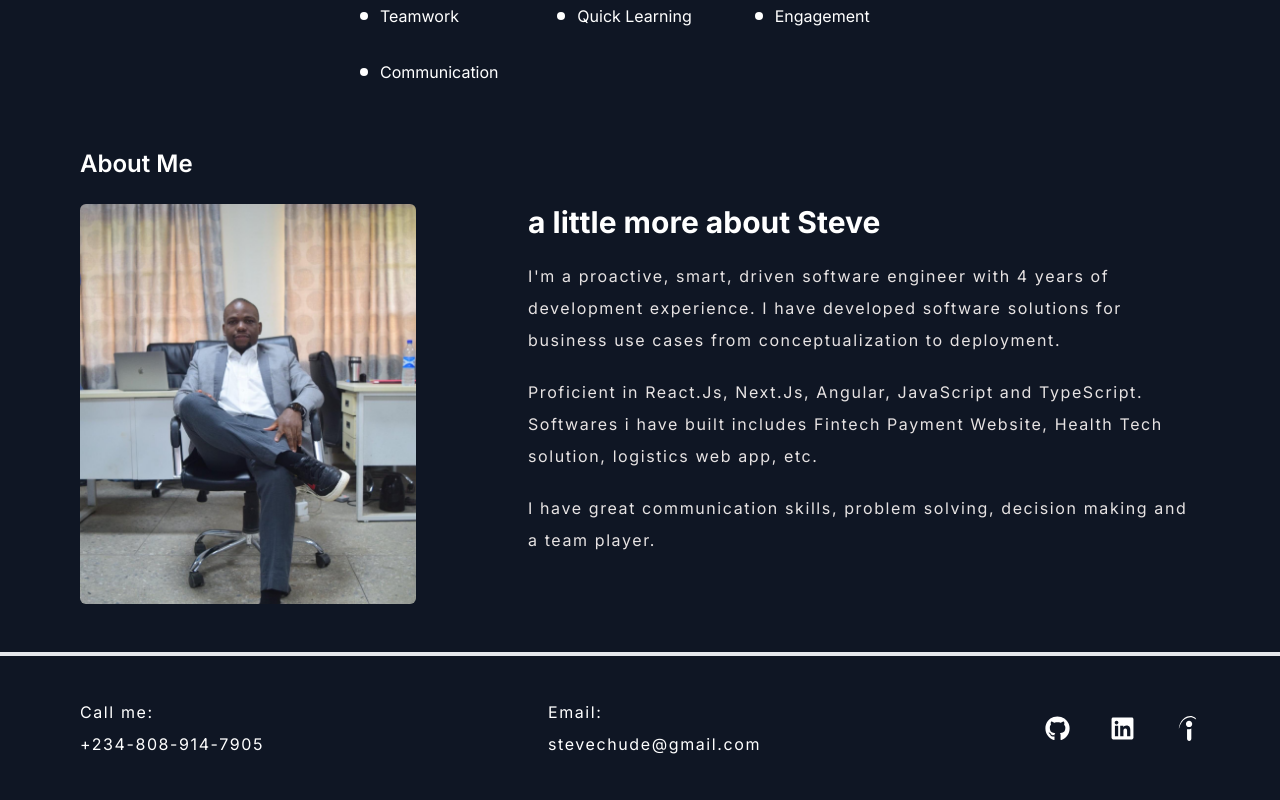
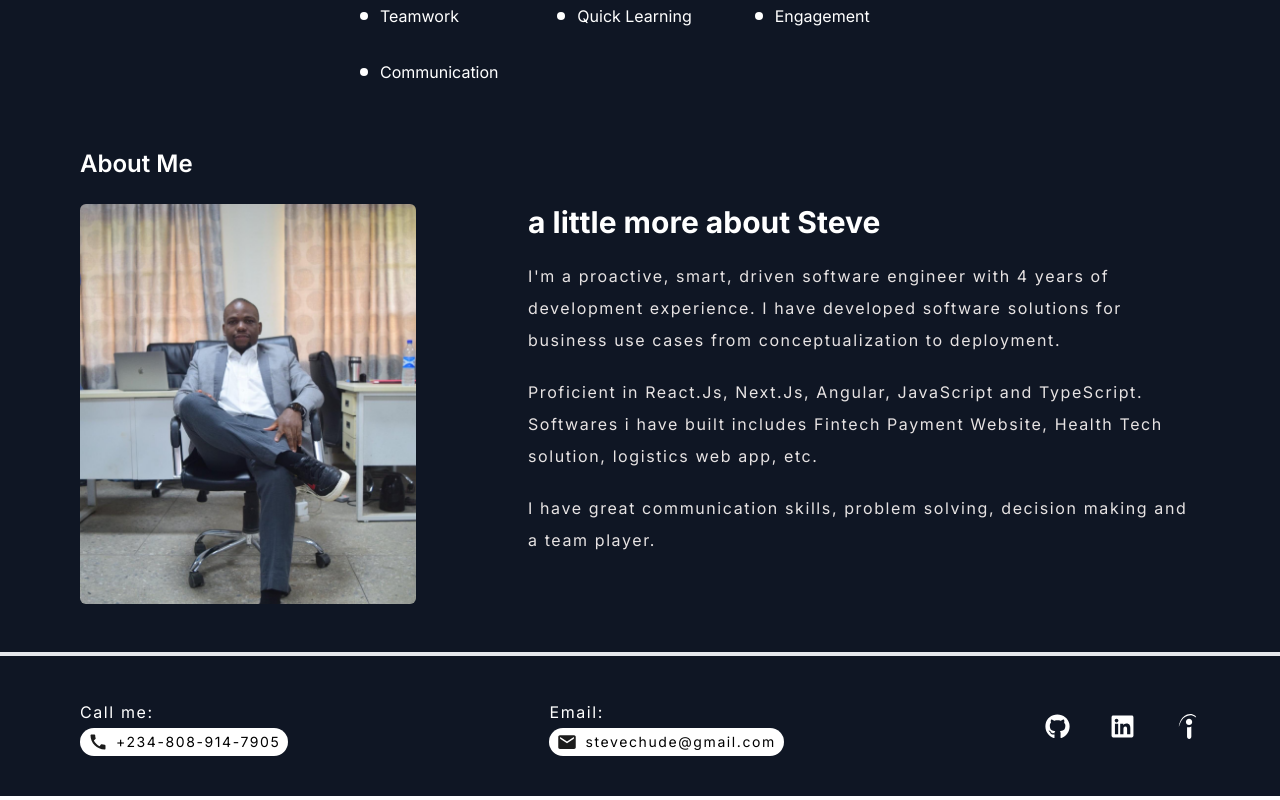
Before and after one commit to stevechude/my_portfolio, a Next.js app: page / in a window 1280 px wide. Shown: the part 3088-3888 px from the top of the page. Built offline with nearby package versions, Linux system fonts and the light colour scheme.

Commit message:
second commit

```diff
--- a/components/footer/Footer.jsx
+++ b/components/footer/Footer.jsx
@@ -2,6 +2,8 @@ import Link from "next/link";
 import { FaGithub } from "react-icons/fa";
 import { FaLinkedin } from "react-icons/fa";
 import { SiIndeed } from "react-icons/si";
+import { MdCall } from "react-icons/md";
+import { IoMdMail } from "react-icons/io";
 
 const Footer = () => {
   return (
@@ -9,11 +11,29 @@ const Footer = () => {
       <div className="flex flex-col md:flex-row gap-8 py-10 md:items-center justify-between leading-loose tracking-widest">
         <div className="flex flex-col">
           <label>Call me:</label>
-          <Link href={"tel:+2348089147905"}>+234-808-914-7905</Link>
+          <Link
+            href={"tel:+2348089147905"}
+            className="rounded-3xl text-sm bg-white text-black py-1 px-2 w-fit md:w-full flex gap-2 items-center"
+          >
+            <MdCall
+              size={20}
+              className="animate-pulse transition duration-1000 ease-in-out"
+            />
+            <p>+234-808-914-7905</p>
+          </Link>
         </div>
         <div className="flex flex-col">
           <label>Email:</label>
-          <Link href={"mailto:stevechude@gmail.com"}>stevechude@gmail.com</Link>
+          <Link
+            href={"mailto:stevechude@gmail.com"}
+            className="rounded-3xl text-sm bg-white text-black py-1 px-2 w-fit md:w-full flex gap-2 items-center"
+          >
+            <IoMdMail
+              size={20}
+              className="animate-pulse transition duration-1000 ease-in-out"
+            />
+            <p>stevechude@gmail.com</p>
+          </Link>
         </div>
         <div className="flex self-end md:self-center gap-10">
           <Link target="_blank" href={"https://github.com/stevechude"}>
```
